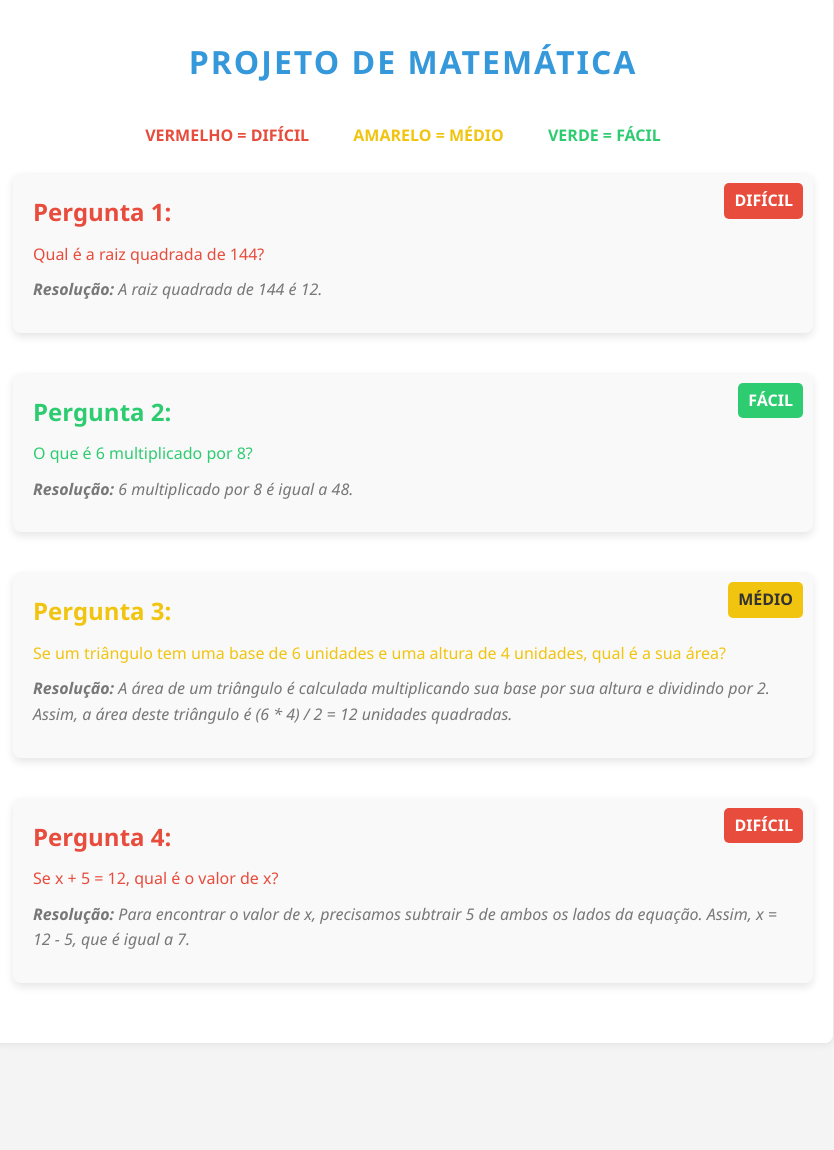
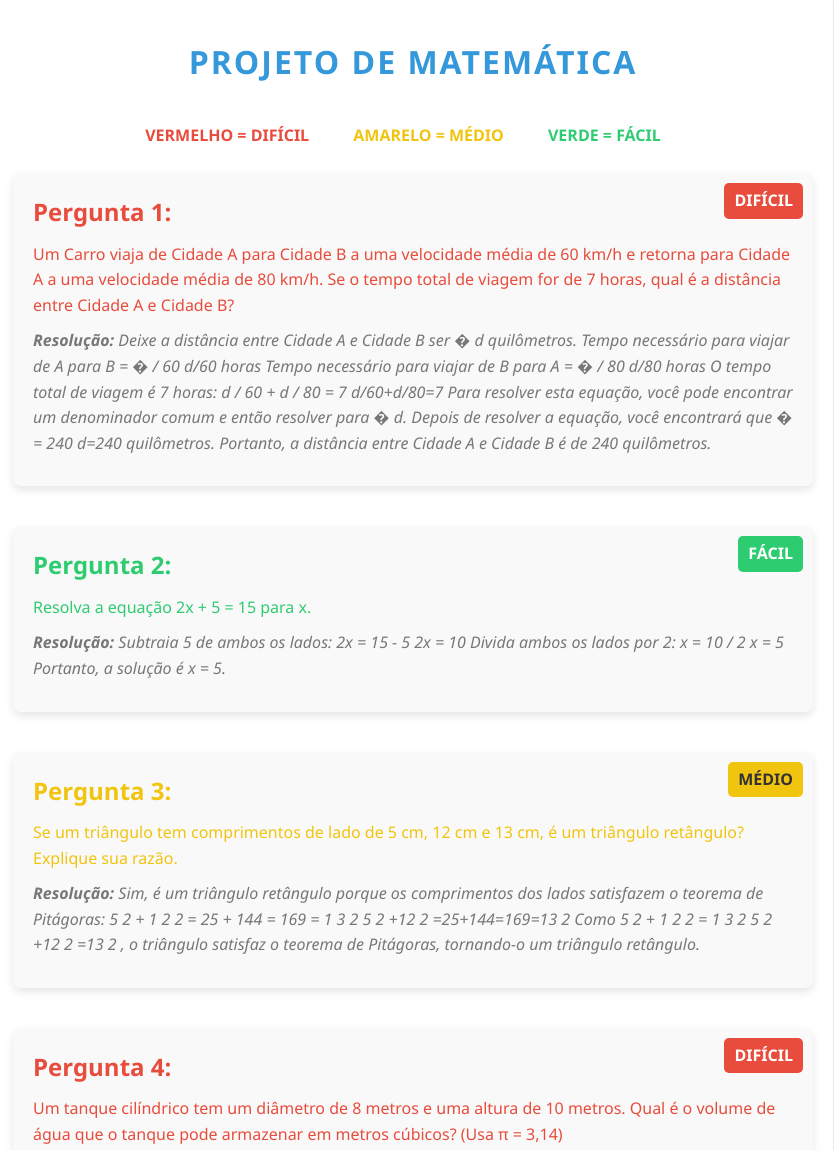
Before and after one commit to CriadorMods/MATH, a plain HTML site: page index.html in a window 1280 px wide. Shown: the part 25-1175 px from the top of the page, without its empty margins (227-1061 px from the left). Before the commit the page ends 1088 px from the top, so only its background shows below. Drawn offline with Linux system fonts and the light colour scheme.

Commit message:
Update index.html

```diff
--- a/index.html
+++ b/index.html
@@ -114,29 +114,173 @@
         <div class="question hard">
             <div class="difficulty-indicator">Difícil</div>
             <h2>Pergunta 1:</h2>
-            <p>Qual é a raiz quadrada de 144?</p>
-            <p class="resolution"><strong>Resolução:</strong> A raiz quadrada de 144 é 12.</p>
+            <p>Um Carro viaja de Cidade A para Cidade B a uma velocidade média de 60 km/h e retorna para Cidade A a uma velocidade média de 80 km/h. Se o tempo total de viagem for de 7 horas, qual é a distância entre Cidade A e Cidade B?</p>
+            <p class="resolution"><strong>Resolução:</strong> Deixe a distância entre Cidade A e Cidade B ser
+�
+d quilômetros.
+Tempo necessário para viajar de A para B =
+�
+/
+60
+d/60 horas
+Tempo necessário para viajar de B para A =
+�
+/
+80
+d/80 horas
+
+O tempo total de viagem é 7 horas:
+d
+/
+60
++
+d
+/
+80
+=
+7
+d/60+d/80=7
+
+Para resolver esta equação, você pode encontrar um denominador comum e então resolver para
+�
+d.
+
+Depois de resolver a equação, você encontrará que
+�
+=
+240
+d=240 quilômetros.
+
+Portanto, a distância entre Cidade A e Cidade B é de 240 quilômetros.</p>
         </div>
 
         <div class="question easy">
             <div class="difficulty-indicator">Fácil</div>
             <h2>Pergunta 2:</h2>
-            <p>O que é 6 multiplicado por 8?</p>
-            <p class="resolution"><strong>Resolução:</strong> 6 multiplicado por 8 é igual a 48.</p>
+            <p>Resolva a equação 2x + 5 = 15 para x.</p>
+            <p class="resolution"><strong>Resolução:</strong> Subtraia 5 de ambos os lados:
+2x = 15 - 5
+2x = 10
+Divida ambos os lados por 2:
+x = 10 / 2
+x = 5
+
+Portanto, a solução é x = 5.</p>
         </div>
 
         <div class="question medium">
             <div class="difficulty-indicator">Médio</div>
             <h2>Pergunta 3:</h2>
-            <p>Se um triângulo tem uma base de 6 unidades e uma altura de 4 unidades, qual é a sua área?</p>
-            <p class="resolution"><strong>Resolução:</strong> A área de um triângulo é calculada multiplicando sua base por sua altura e dividindo por 2. Assim, a área deste triângulo é (6 * 4) / 2 = 12 unidades quadradas.</p>
+            <p>Se um triângulo tem comprimentos de lado de 5 cm, 12 cm e 13 cm, é um triângulo retângulo? Explique sua razão.</p>
+            <p class="resolution"><strong>Resolução:</strong> Sim, é um triângulo retângulo porque os comprimentos dos lados satisfazem o teorema de Pitágoras:
+5
+2
++
+1
+2
+2
+=
+25
++
+144
+=
+169
+=
+1
+3
+2
+5
+2
+ +12
+2
+ =25+144=169=13
+2
+
+
+Como
+5
+2
++
+1
+2
+2
+=
+1
+3
+2
+5
+2
+ +12
+2
+ =13
+2
+ , o triângulo satisfaz o teorema de Pitágoras, tornando-o um triângulo retângulo.</p>
         </div>
 
         <div class="question hard">
             <div class="difficulty-indicator">Difícil</div>
             <h2>Pergunta 4:</h2>
-            <p>Se x + 5 = 12, qual é o valor de x?</p>
-            <p class="resolution"><strong>Resolução:</strong> Para encontrar o valor de x, precisamos subtrair 5 de ambos os lados da equação. Assim, x = 12 - 5, que é igual a 7.</p>
+            <p>Um tanque cilíndrico tem um diâmetro de 8 metros e uma altura de 10 metros. Qual é o volume de água que o tanque pode armazenar em metros cúbicos? (Usa π = 3,14)</p>
+            <p class="resolution"><strong>Resolução:</strong> A fórmula para encontrar o volume de um cilindro é
+�
+=
+�
+�
+2
+ℎ
+V=πr
+2
+ h, onde
+�
+r é o raio e
+ℎ
+h é a altura.
+
+Dado que o diâmetro é 8 metros, o raio (
+r) é a metade do diâmetro, então
+V
+=
+8
+/
+2
+=
+4
+r=8/2=4 metros.
+
+Substituindo os valores na fórmula:
+V
+=
+3
+,
+14
+×
+(
+4
+2
+)
+×
+10
+V=3,14×(4
+2
+ )×10
+V
+=
+3
+,
+14
+×
+16
+×
+10
+V=3,14×16×10
+V
+=
+502
+,
+4
+V=502,4 metros cúbicos
+
+Portanto, o volume de água que o tanque pode armazenar é 502,4 metros cúbicos.</p>
         </div>
     </div>
 </body>
```
